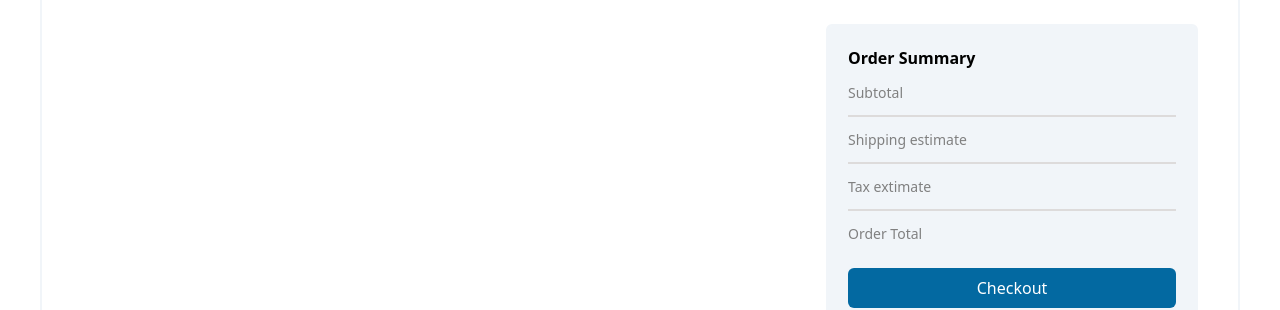
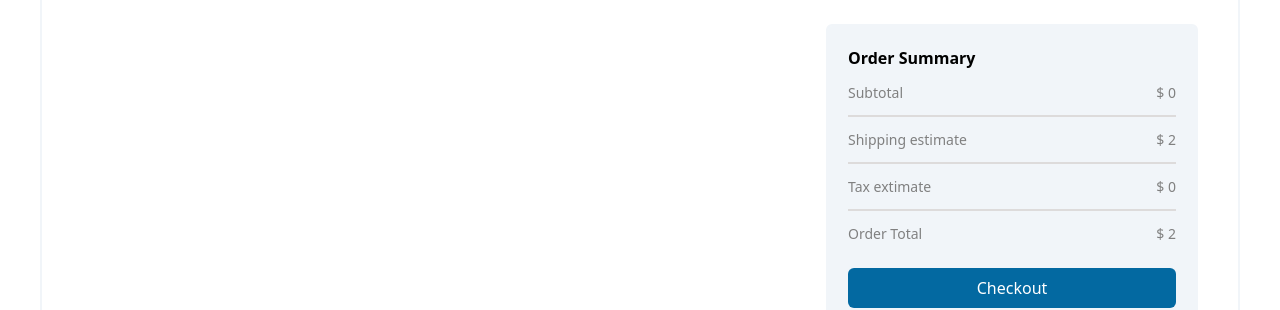
Before and after one commit to amriteshverma129/flipkart, a React (Create React App) app: page /cart in a window 1280 px wide. Shown: the part 216-526 px from the top of the page. Built offline with nearby package versions, Linux system fonts and the light colour scheme.

Commit message:
implemented calculation Logic on invoice page

```diff
--- a/src/components/cart.tsx
+++ b/src/components/cart.tsx
@@ -1,4 +1,4 @@
-import React from "react";
+import React, { useMemo } from "react";
 import { useDispatch, useSelector } from "react-redux";
 import { addItem, clearItem, removeItem } from "../utils/cartSlice";
 import { Dispatch, PayloadAction } from "@reduxjs/toolkit";
@@ -15,6 +15,16 @@ export const Cart = () => {
   const count = useSelector(
     (store: { cart: CartType }) => store.cart.cartQuantity
   );
+
+  const subTotal = useMemo(() => {
+    return cartItemArray.reduce(
+      (acc, item) => item.quantity * Number(item?.item?.price) + acc,
+      0
+    );
+  }, [cartItemArray]);
+  const taxEstimate = useMemo(() => {
+    return (subTotal * 18) / 100;
+  }, [subTotal]);
 
   return (
     <React.Fragment>
@@ -84,16 +94,22 @@ export const Cart = () => {
                 Order Summary
               </h3>
               <div className="flex flex-col">
-                <div className="text-[grey] text-[14px] border-[#dddbdb] border-b-2 py-3">
-                  Subtotal
+                <div className="text-[grey] text-[14px] border-[#dddbdb] border-b-2 py-3 flex flex-row justify-between">
+                  <div>Subtotal</div>
+                  <div>$ {subTotal}</div>
                 </div>
-                <div className="text-[grey] text-[14px] border-[#dddbdb] border-b-2 py-3">
-                  Shipping estimate{" "}
+                <div className="text-[grey] text-[14px] border-[#dddbdb] border-b-2 py-3 flex flex-row justify-between">
+                  <div>Shipping estimate</div>
+                  <div>$ 2</div>
                 </div>
-                <div className="text-[grey] text-[14px] border-[#dddbdb] border-b-2 py-3">
-                  Tax extimate
+                <div className="text-[grey] text-[14px] border-[#dddbdb] border-b-2 py-3 flex flex-row justify-between">
+                  <div>Tax extimate</div>
+                  <div>$ {taxEstimate}</div>
                 </div>
-                <div className="text-[grey]  text-[14px] py-3">Order Total</div>
+                <div className="text-[grey]  text-[14px] py-3 flex flex-row justify-between">
+                  <div>Order Total</div>
+                  <div>$ {taxEstimate + 2 + subTotal}</div>
+                </div>
               </div>
               <button className=" w-[100%] p-2 rounded-md bg-sky-700 text-[white] mt-3">
                 Checkout
```
